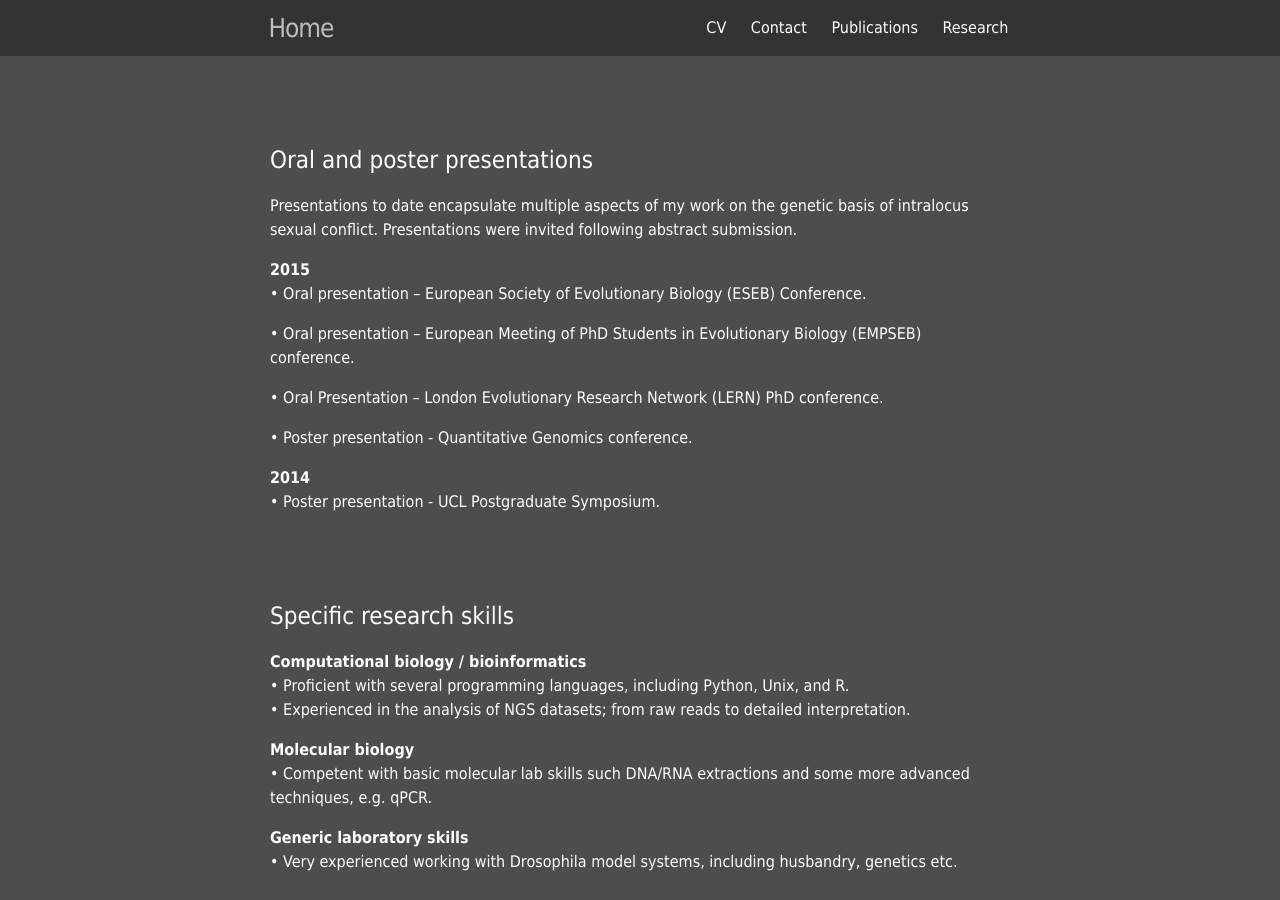
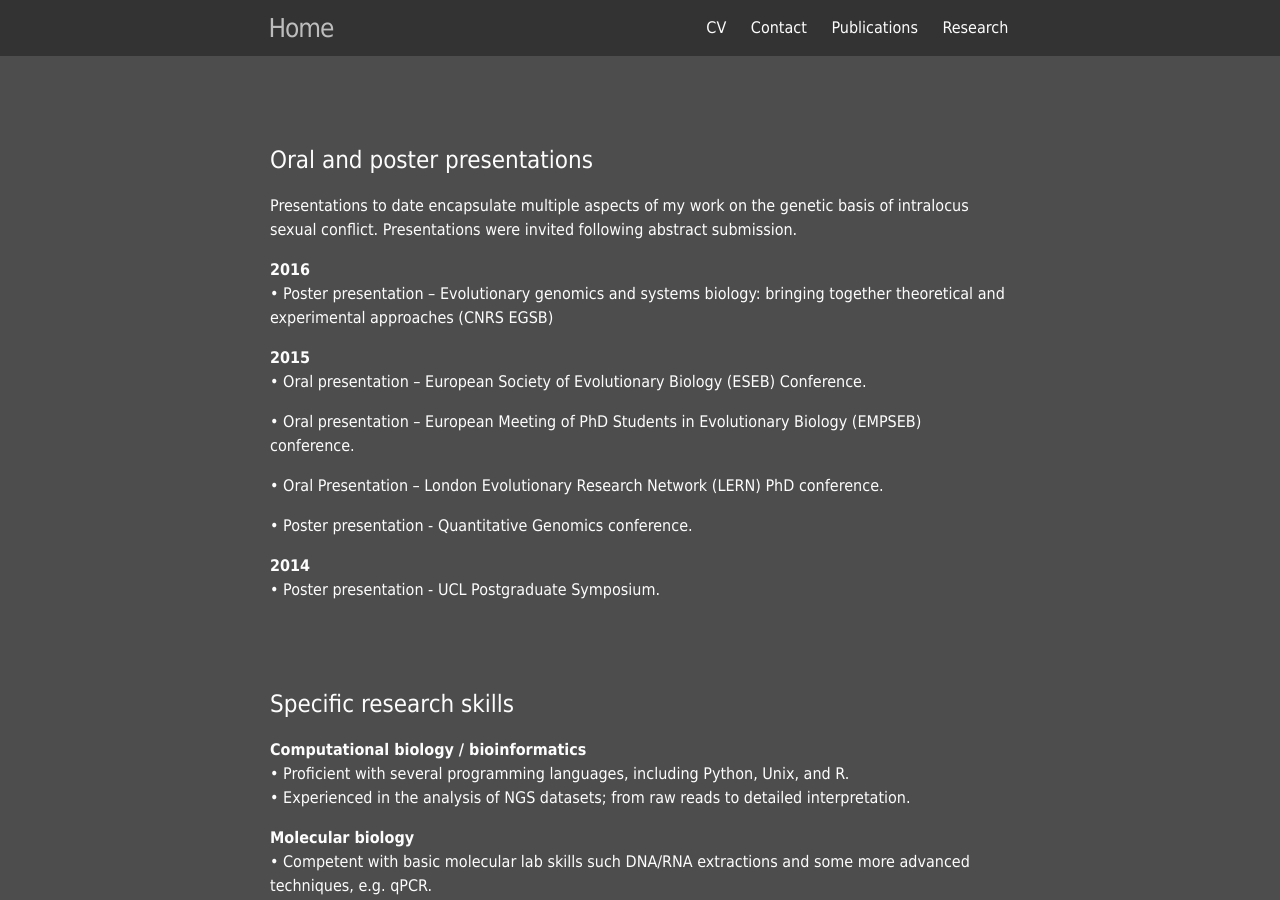
Before and after one commit to Mark-Hill/Mark-Hill.github.io, a Jekyll site: the page built from CV.md, in a window 1280 px wide and 900 px high, scrolled down 571 px. Built offline with Jekyll 4.4.1, drawn with Linux system fonts in a browser that asks for light colours.

Commit message:
Update CV.md

```diff
--- a/CV.md
+++ b/CV.md
@@ -35,6 +35,9 @@ University of Gloucestershire
 <h1>Oral and poster presentations</h1>
 
 Presentations to date encapsulate multiple aspects of my work on the genetic basis of intralocus sexual conflict. Presentations were invited following abstract submission.
+
+<b>2016</b><br>
+•	Poster presentation – Evolutionary genomics and systems biology: bringing together theoretical and experimental approaches (CNRS EGSB)
 
 <b>2015</b><br>
 •	Oral presentation – European Society of Evolutionary Biology (ESEB)
```
